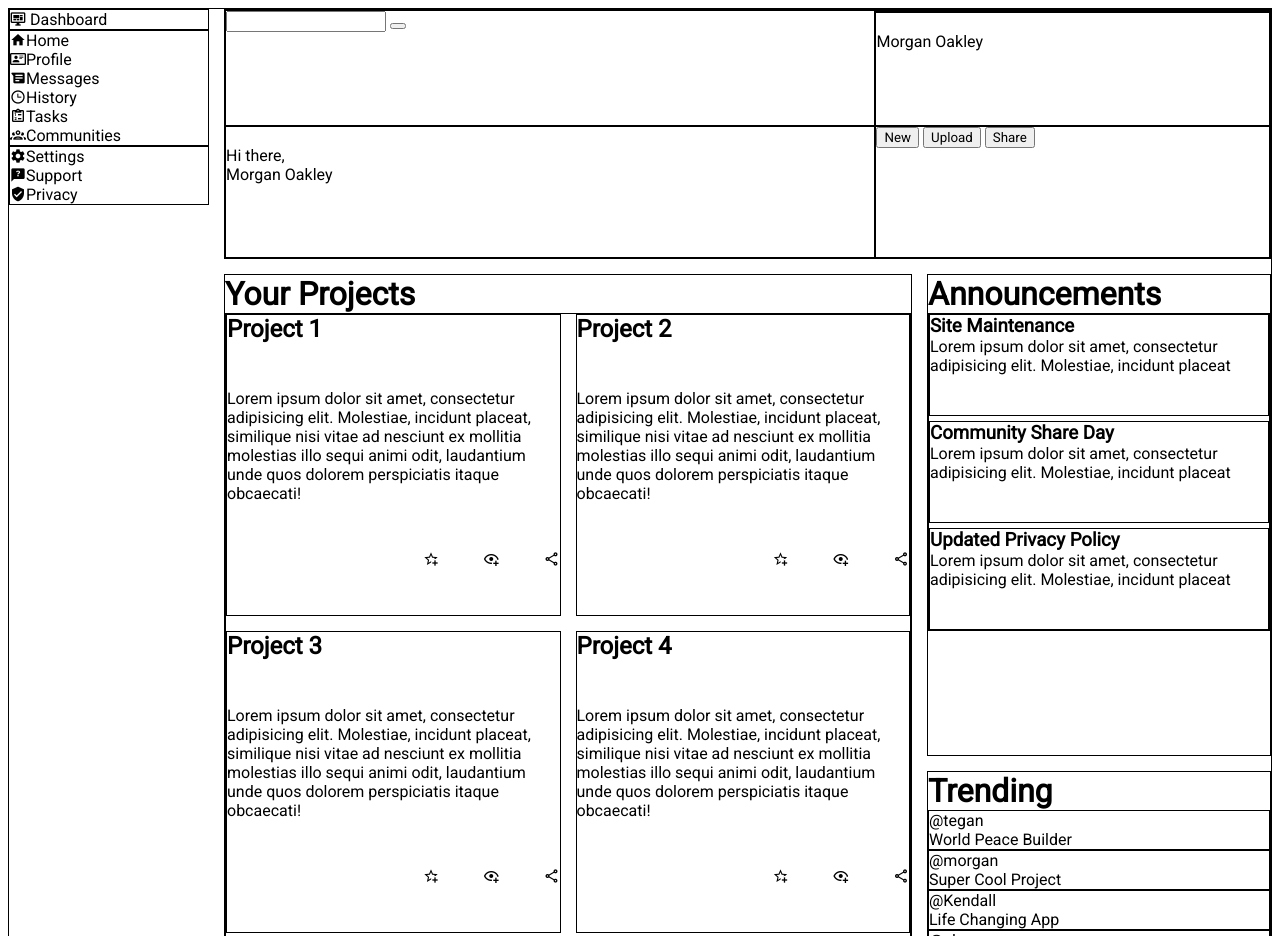
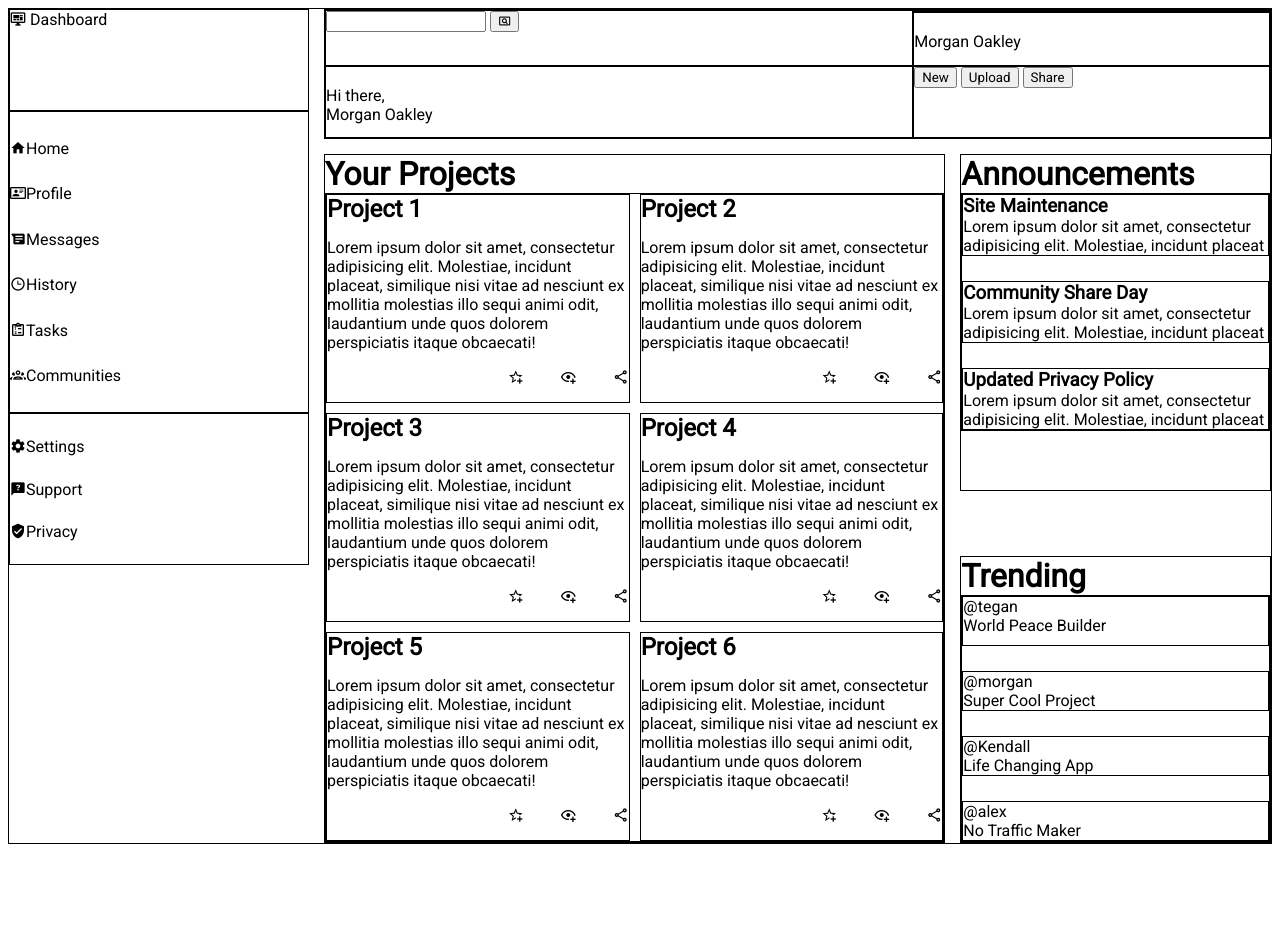
Before and after one commit to Usamaelqastaui/admin-dashboard-odin, a plain HTML site: page index.html in a window 1280 px wide. Shown: the top 936 px of the page. After the commit the page ends 852 px from the top, so only its background shows below. Drawn offline with Linux system fonts and the light colour scheme.

Commit message:
layout remodeled

```diff
--- a/index.html
+++ b/index.html
@@ -16,7 +16,7 @@
             <div class="search">
                 <form action="">
                     <input type="text">
-                    <button type="submit"></button>
+                    <button type="submit"><i class="mdi mdi-card-search-outline"></i></button>
                 </form>
             </div>
             <div class="notifications">
@@ -142,9 +142,9 @@
                 </div>
             </div>
         </div>
-
+        <div id="btmBar">
+            <h1>Trending</h1>
             <div id="trending">
-            <h1>Trending</h1>
                 <div class="trend">
                     <i class=""></i>
                     <p>@tegan</p>
@@ -166,6 +166,8 @@
                     <p>No Traffic Maker</p>
                 </div>
             </div>
+
+        </div>
     </div>
 
 </body>
--- a/style.css
+++ b/style.css
@@ -11,8 +11,8 @@ h1,h2,h3,p{
 .container{
     display: grid;
     grid-gap: 15px;
-    grid-template-columns: 200px 2fr 1fr;
-    grid-template-rows: 250px 1fr 1fr;
+    grid-template-columns: 300px 2fr 1fr;
+    grid-template-rows: 130px 1fr 1fr;
 }
 
 .header{
@@ -40,17 +40,33 @@ h1,h2,h3,p{
 nav{
     grid-row: 1/4;
 }
+
+nav div:nth-child(n+2){
+    display: flex;
+    flex-direction: column;
+    justify-content: space-evenly;
+}
+nav div:first-child{
+    height: 100px;
+}
+nav div:nth-child(2){
+    height: 300px;
+}
+nav div:nth-child(3){
+    height: 150px;
+}
+
 #article{
     grid-row:2/4;
 }
 #main {
     display: grid;
-    grid-template-columns: repeat(auto-fit, minmax(300px, 1fr));
+    grid-template-columns: repeat(2, 1fr);
     grid-template-rows: repeat(3, 1fr);
-    gap: 15px;
+    gap: 10px;
 }
 .card{
-    height: 300px;
+    min-height: 207px;
     display: grid;
     grid-template-areas: "header ."
                          "para para"
@@ -70,12 +86,12 @@ nav{
     text-align-last: justify;
 
 }
-#announcements{
+#announcements, #trending{
     display: grid;
-    grid-template-rows: repeat(auto-fit, minmax(100px,1fr));
-    gap: 5px;
+    grid-template-rows: repeat(auto-fit, minmax(50px,1fr));
+    gap: 25px;
 }
 
-.slide{
-    height: 100px;
+#btmBar{
+    align-self: end;
 }
```
Lines whose indentation alone changed are shown as unchanged.
